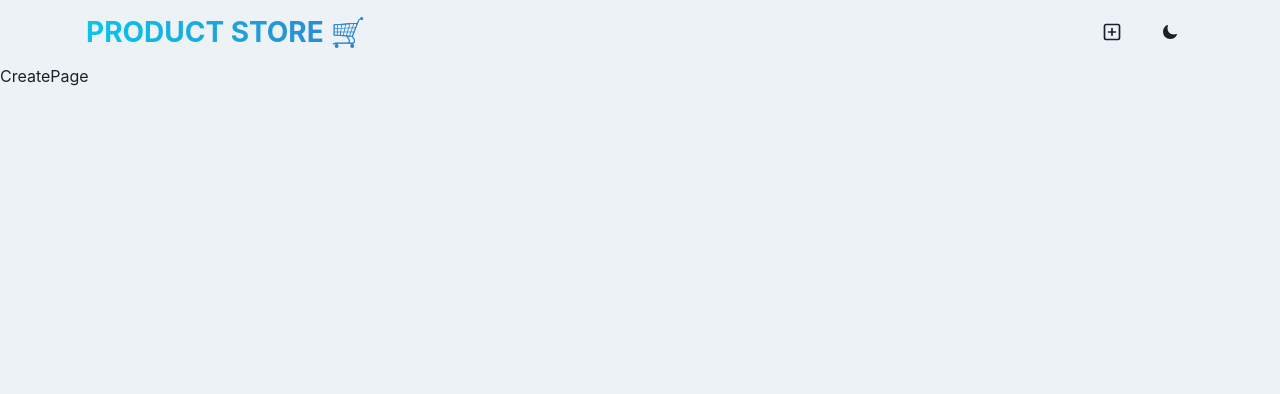
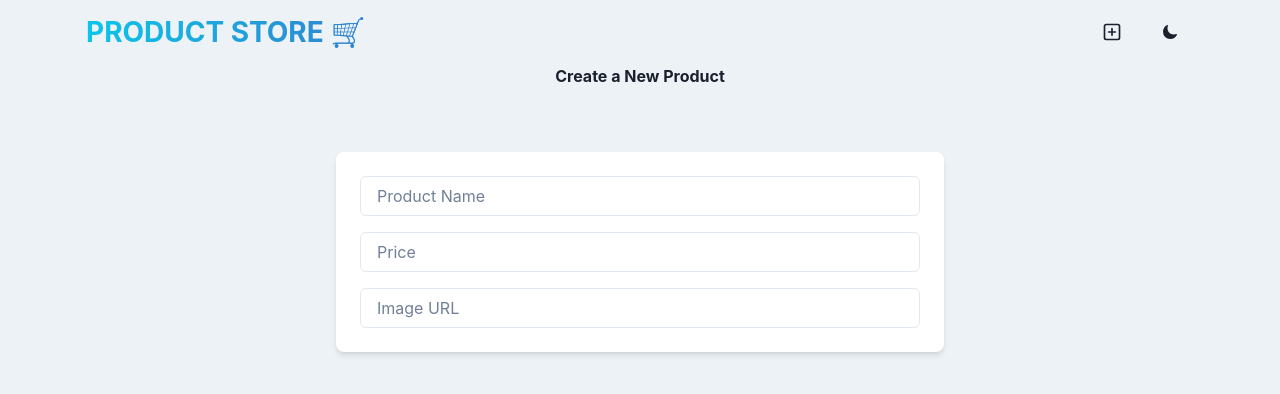
Before and after one commit to cjislegit/mern_product_store, a React (Vite) app in the folder frontend/: page /create in a window 1280 px wide. Shown: the top 394 px of the page. Built offline with nearby package versions, Linux system fonts and the light colour scheme.

Commit message:
Added inputs for the new product

```diff
--- a/frontend/src/pages/CreatePage.jsx
+++ b/frontend/src/pages/CreatePage.jsx
@@ -1,4 +1,12 @@
 import { useState } from 'react';
+import {
+  Box,
+  Container,
+  Heading,
+  Input,
+  useColorModeValue,
+  VStack,
+} from '@chakra-ui/react';
 
 const CreatePage = () => {
   const [newProduct, setNewProduct] = useState({
@@ -6,7 +14,50 @@
     price: '',
     image: '',
   });
-  return <div>CreatePage</div>;
+  return (
+    <Container maxW={'container.sm'}>
+      <VStack spacing={8}>
+        <Heading as={'h1'} size={'2x1'} textAlign={'center'} mb={8}>
+          Create a New Product
+        </Heading>
+        <Box
+          w={'full'}
+          bg={useColorModeValue('white', 'gray.800')}
+          p={6}
+          rounded={'lg'}
+          shadow={'md'}
+        >
+          <VStack spacing={4}>
+            <Input
+              placeholder='Product Name'
+              name='name'
+              value={newProduct.name}
+              onChange={(e) =>
+                setNewProduct({ ...newProduct, name: e.target.value })
+              }
+            />
+            <Input
+              placeholder='Price'
+              name='price'
+              type='number'
+              value={newProduct.price}
+              onChange={(e) =>
+                setNewProduct({ ...newProduct, price: e.target.value })
+              }
+            />
+            <Input
+              placeholder='Image URL'
+              name='image'
+              value={newProduct.image}
+              onChange={(e) =>
+                setNewProduct({ ...newProduct, image: e.target.value })
+              }
+            />
+          </VStack>
+        </Box>
+      </VStack>
+    </Container>
+  );
 };
 
 export default CreatePage;
```
